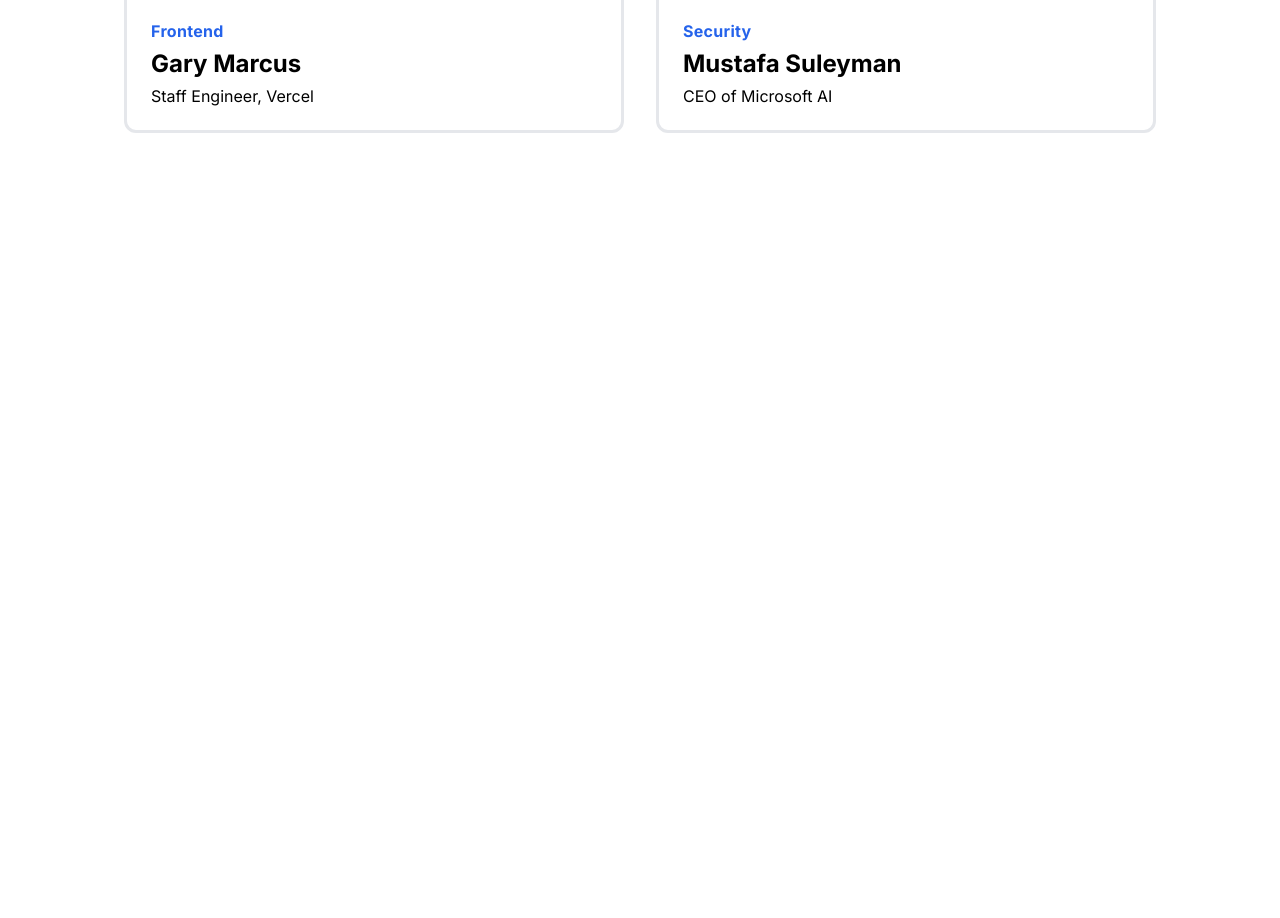
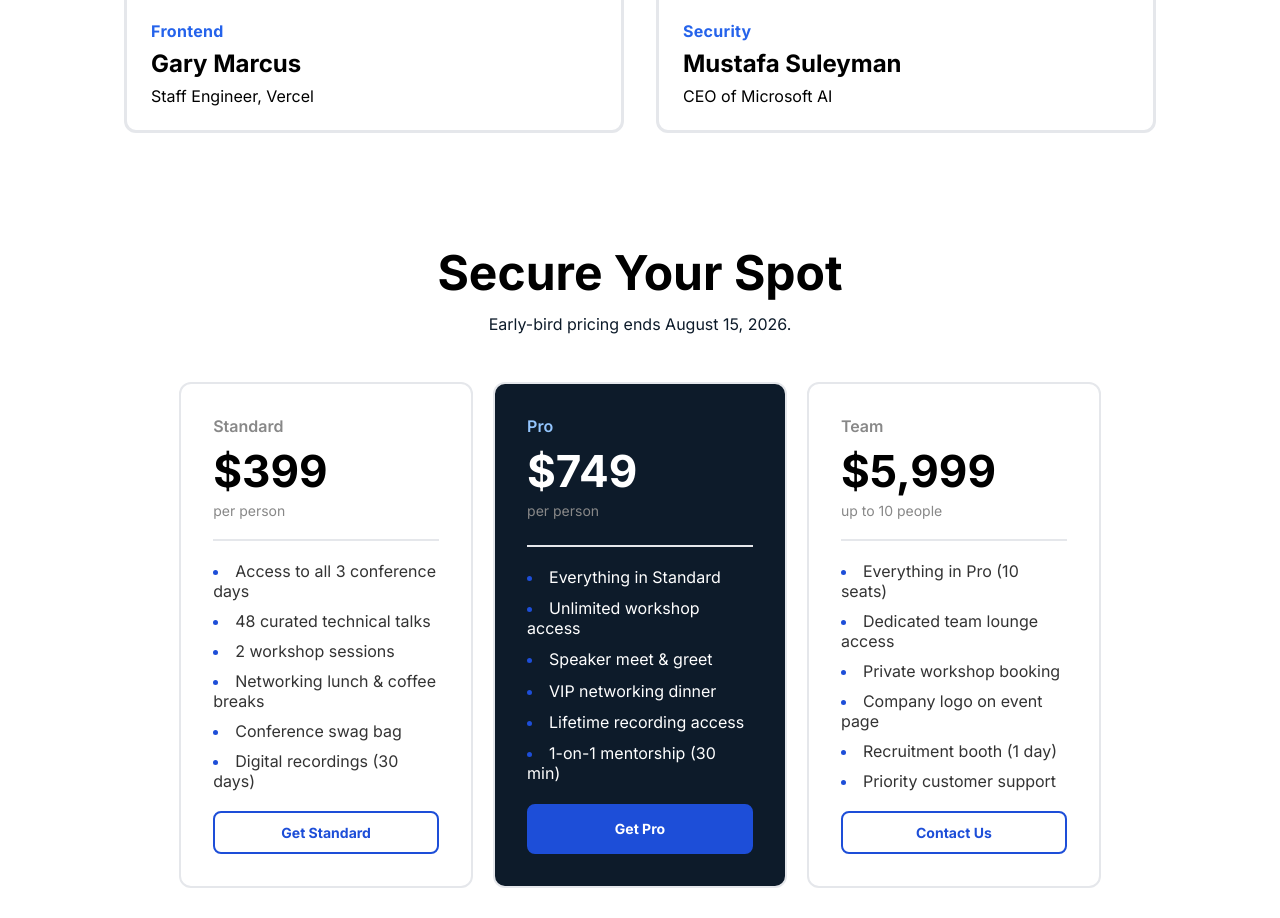
Before and after one commit to sm-sazzad/DevConference-26, a plain HTML site: page index.html in a window 1280 px wide. Shown: the part 1711-2629 px from the top of the page. Before the commit the page ends 1954 px from the top, so only its background shows below. Drawn offline with Linux system fonts and the light colour scheme.

Commit message:
create spot section and styling card

```diff
--- a/index.html
+++ b/index.html
@@ -82,6 +82,63 @@
                 </div>
             </div>
         </section>
+        <!-- spot section -->
+        <section class="spot-section">
+            <div class="spot-section-text">
+                <h1>Secure Your Spot</h1>
+                <p>Early-bird pricing ends August 15, 2026.</p>
+            </div>
+            <div class="card-section">
+                <div class="card">
+                    <div class="card-info">
+                        <p>Standard</p>
+                        <h1>$399</h1>
+                        <p class="p">per person</p>
+                    </div>
+                    <ul>
+                        <li>Access to all 3 conference days</li>
+                        <li>48 curated technical talks</li>
+                        <li>2 workshop sessions</li>
+                        <li>Networking lunch & coffee breaks</li>
+                        <li>Conference swag bag</li>
+                        <li>Digital recordings (30 days)</li>
+                    </ul>
+                    <button class="button">Get Standard</button>
+                </div>
+                <div class="card box">
+                    <div class="card-info">
+                        <p style="color: #93C5FD;">Pro</p>
+                        <h1>$749</h1>
+                        <p class="p">per person</p>
+                    </div>
+                    <ul style="color: #FFFFFF;">
+                        <li>Everything in Standard</li>
+                        <li>Unlimited workshop access</li>
+                        <li>Speaker meet & greet</li>
+                        <li>VIP networking dinner</li>
+                        <li>Lifetime recording access</li>
+                        <li>1-on-1 mentorship (30 min)</li>
+                    </ul>
+                    <button class="button" style="background-color: #1D4ED8; color: #FFFFFF;">Get Pro</button>
+                </div>
+                <div class="card">
+                    <div class="card-info">
+                        <p>Team</p>
+                        <h1>$5,999</h1>
+                        <p class="p">up to 10 people</p>
+                    </div>
+                    <ul>
+                        <li>Everything in Pro (10 seats)</li>
+                        <li>Dedicated team lounge access</li>
+                        <li>Private workshop booking</li>
+                        <li>Company logo on event page</li>
+                        <li>Recruitment booth (1 day)</li>
+                        <li>Priority customer support</li>
+                    </ul>
+                    <button class="button">Contact Us</button>
+                </div>
+            </div>
+        </section>
     </main>
 </body>
 
--- a/style.css
+++ b/style.css
@@ -114,3 +114,85 @@ header div p {
 .info h2 {
     margin-bottom: 8px;
 }
+
+/* spot section */
+.spot-section {
+    max-width: 72%;
+    margin: 30px auto;
+}
+
+.spot-section-text {
+    text-align: center;
+    margin: 48px 0;
+}
+
+.spot-section-text h1 {
+    font-size: 48px;
+}
+
+.spot-section-text p {
+    margin-top: 12px;
+    color: #0D1B2A;
+}
+
+.card-section {
+    display: grid;
+    grid-template-columns: repeat(3, 1fr);
+    gap: 20px;
+}
+
+.card {
+    padding: 32px;
+    border: 2px solid #E5E7EB;
+    display: grid;
+    border-radius: 12px;
+}
+
+.card .card-info {
+    padding-bottom: 20px;
+    border-bottom: 2px solid #E5E7EB;
+}
+
+.card-info h1 {
+    padding: 8px 0 4px;
+    font-size: 44px;
+}
+
+.card-info p {
+    color: #888888;
+    font-weight: 600;
+}
+
+.card-info .p {
+    font-weight: normal;
+    font-size: 14px;
+}
+
+.card ul {
+    padding: 20px 0;
+    list-style-position: inside;
+    display: grid;
+    gap: 10px;
+    color: #333333;
+}
+
+.card li::marker {
+    /* I learned it from ChatGPT. */
+    color: #1D4ED8;
+}
+
+.button {
+    padding: 11px;
+    border-radius: 8px;
+    border: 2px solid #1D4ED8;
+    background-color: #fff;
+    font-size: 14px;
+    font-weight: 700;
+    color: #1D4ED8;
+    cursor: pointer;
+}
+
+.box {
+    background-color: #0D1B2A;
+    color: #fff;
+}
```
